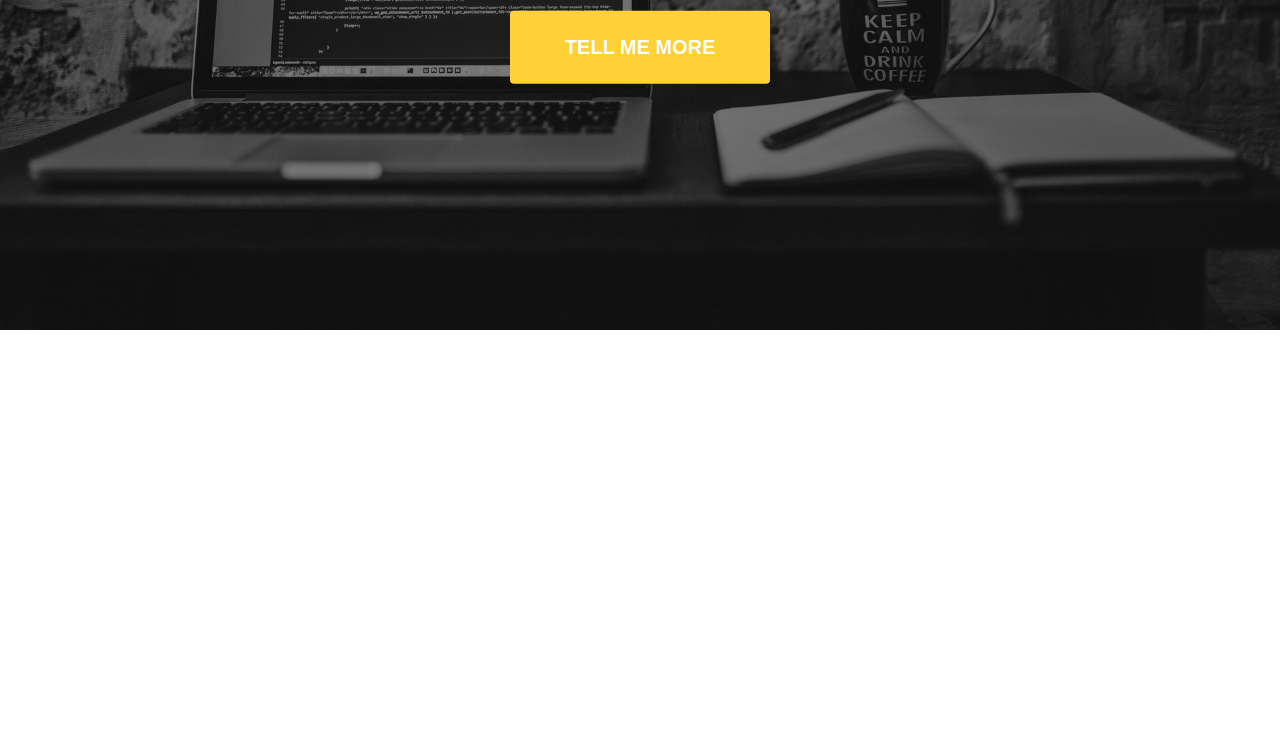
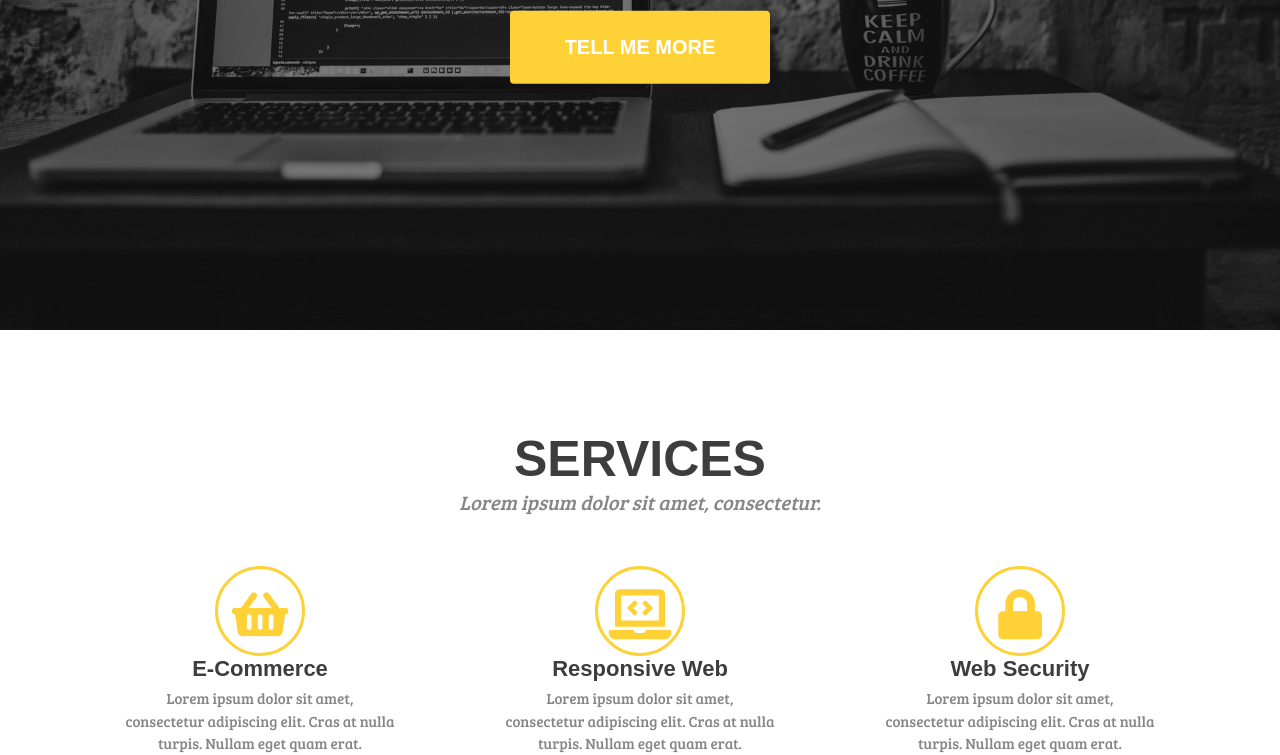
Before and after one commit to RobertCiechowski/zadanie-1-golden, a website: page index.html in a window 1280 px wide. Shown: the part 470-1225 px from the top of the page. Before the commit the page ends 800 px from the top, so only its background shows below. Drawn offline with Linux system fonts and the light colour scheme; a web font is replaced by a local one.

Commit message:
Add section services - html code and css styles

```diff
--- a/index.html
+++ b/index.html
@@ -41,17 +41,45 @@
                 </nav>
                 <div class="splash-inner">
                     <div class="conatiner">
-                        <h2>Welcome To Our Studio!</h2>
-                        <h1>IT'S NICE TO MEET YOU</h1>
+                        <h2 class="splash-subtitle">Welcome To Our Studio!</h2>
+                        <h1 class="splash-title">IT'S NICE TO MEET YOU</h1>
                         <button type="button">TELL ME MORE</button>
                     </div>
                 </div>
             </div>
         </header>
-
+<!-- Section SERVICES -->
+        <section class="services">
+            <h1 class="section-title">SERVICES</h1>
+            <h2 class="section-subtitle">Lorem ipsum dolor sit amet, consectetur.</h2>
+            <div class="container">
+                <div class="row">
+                    <div class="col-4">
+                        <i class="fas fa-shopping-basket"></i>
+                        <h3 class="card-subtitle">E-Commerce</h3>
+                        <p class="card-desc">Lorem ipsum dolor sit amet,<br>
+                            consectetur adipiscing elit. Cras at nulla<br>
+                            turpis. Nullam eget quam erat.</p>
+                    </div>
+                    <div class="col-4">
+                        <i class="fas fa-laptop-code"></i>
+                        <h3 class="card-subtitle">Responsive Web</h3>
+                        <p class="card-desc">Lorem ipsum dolor sit amet,<br>
+                            consectetur adipiscing elit. Cras at nulla<br>
+                            turpis. Nullam eget quam erat.</p>
+                    </div>
+                    <div class="col-4">
+                        <i class="fas fa-lock"></i>
+                        <h3 class="card-subtitle">Web Security</h3>
+                        <p class="card-desc">Lorem ipsum dolor sit amet,<br>
+                            consectetur adipiscing elit. Cras at nulla<br>
+                            turpis. Nullam eget quam erat.</p>
+                    </div>
+                </div>
+            </div>
+        </section>
 
         <footer>
         </footer>
-    <script src="/vendor/bootstrap.min.js"></script>
     </body>
 </html>
--- a/sass/style.scss
+++ b/sass/style.scss
@@ -29,6 +29,44 @@ a {
     text-decoration: none;
 }
 
+section {
+    width: 100%;
+    padding: 100px 0 0 0;
+}
+
+.section-title {
+    color: #3D3D3D;
+    font-size: 50px;
+    margin: 0;
+    padding: 0;
+}
+
+.section-subtitle {
+    color: #868686;
+    font-family: 'Bree Serif', serif;
+    font-size: 20px;
+    font-weight: 400;
+    font-style: italic;
+    margin: 0;
+    padding: 0 0 50px 0;
+}
+
+.card-subtitle {
+    font-size: 22px;
+    margin: 0;
+    padding: 0;
+}
+
+.card-desc {
+    font-family: 'Bree Serif', serif;
+    font-size: 15px;
+    font-weight: 400;
+    line-height: 1.5em;
+    color: #868686;
+    margin: 0;
+    padding: 5px 0 0 0;
+}
+
 /* ====== Splash ====== */
 
 .splash {
@@ -47,12 +85,12 @@ a {
     transform: translate(-50%, -50%);
 }
 
-.splash h1 {
+.splash-title {
     margin-top: -50px;
     font-size: 90px;
 }
 
-.splash h2 {
+.splash-subtitle {
     font-family: 'Bree Serif', serif;
     font-size: 50px;
     font-weight: 400;
@@ -93,6 +131,7 @@ a {
     display: inline-block;
     padding-right: 20px;
     color: #FFFFFF;
+    font-size: 16px;
 }
 
 .logo {
@@ -101,11 +140,34 @@ a {
     font-size: 30px;
 }
 
+.logo:hover {
+    text-shadow: 0 0 20px #FED136;
+    transition: 0.6s;
+}
+
 .nav-li {
     color: #FFFFFF;
 }
 
 .nav-li:hover {
     color: #FED136;
-    transition: 0.7s;
+    text-shadow: 0 0 20px #FED136;
+    transition: 0.6s;
 }
+
+/* ====== Section - SERVICES ====== */
+
+.services {
+    background-color: #FFFFFF;
+    color: #3D3D3D;
+}
+
+.services i {
+    font-size: 50px;
+    color: #FED136;
+    width: 90px;
+    height: 90px;
+    line-height: 90px;
+    border: 3px solid #FED136;
+    border-radius: 50%;
+}
```
Also changed, not shown: css/style.css, 1 other file.
